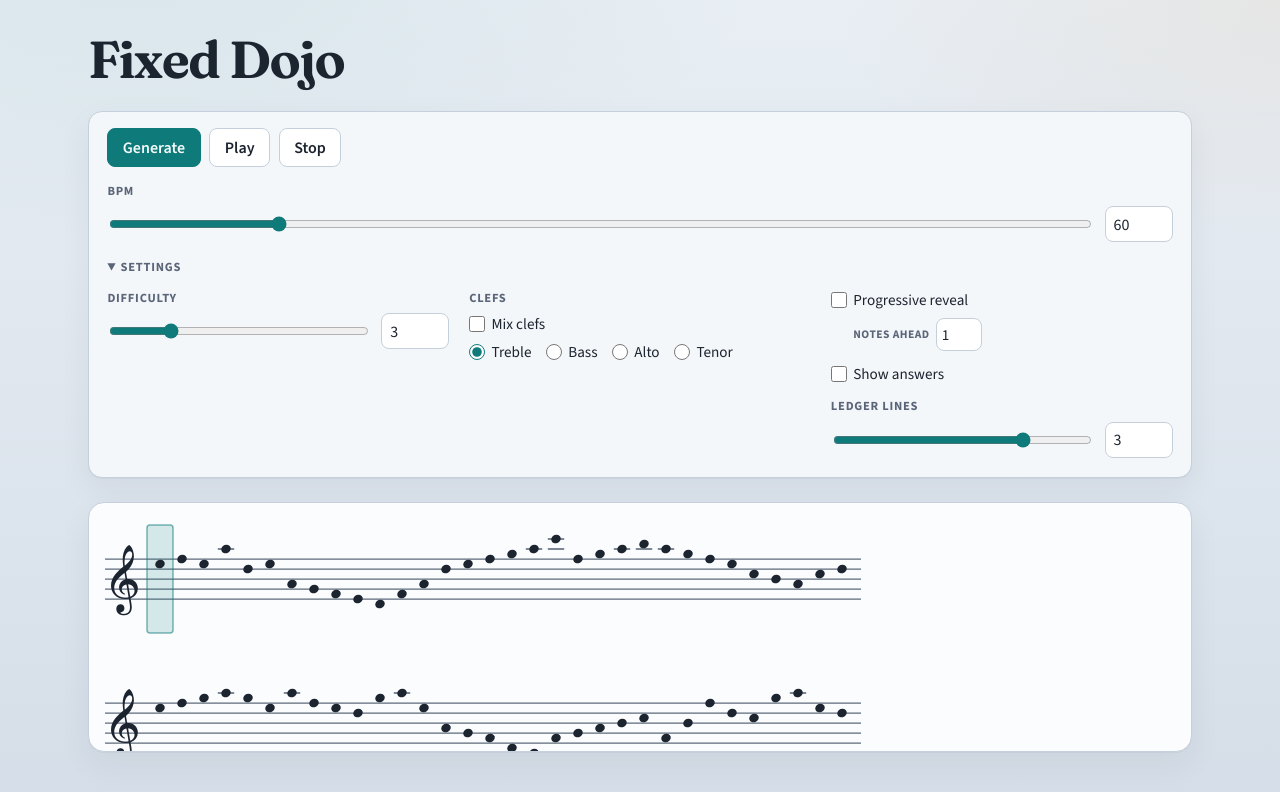
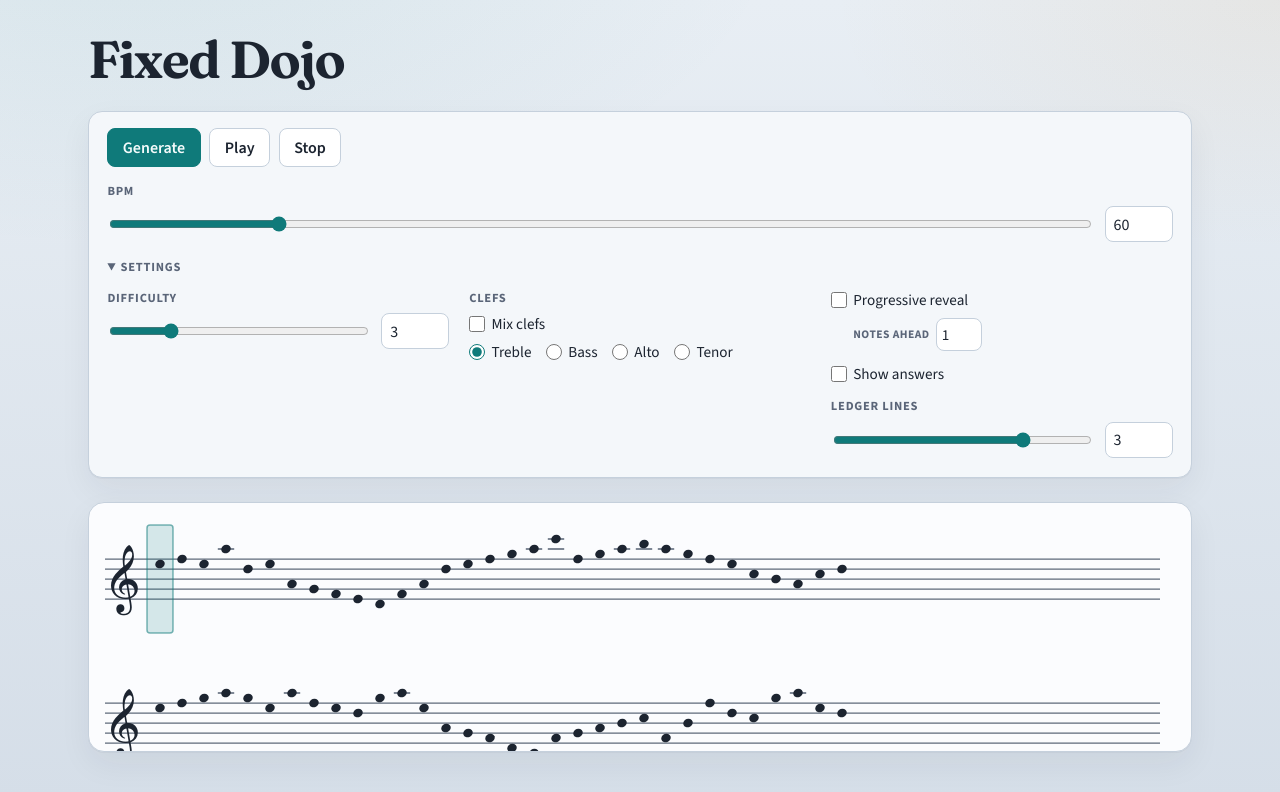
Before and after one commit to greenstrand/solfegepractice, a React (Vite) app: page / in a window 1280 px wide. Shown: the top 792 px of the page. Built offline with nearby package versions, Linux system fonts and the light colour scheme.

Commit message:
Stretch staff rows to the measured container width and cover equalizeRowToWidth.

```diff
--- a/src/styles/score.css
+++ b/src/styles/score.css
@@ -16,6 +16,8 @@
 }
 
 .score-row {
+  display: flex;
+  justify-content: center;
   line-height: 0;
   width: 100%;
 }
--- a/src/view/ScoreView.tsx
+++ b/src/view/ScoreView.tsx
@@ -72,9 +72,7 @@ export function ScoreView({
 
   const equalized = maxStaffRowWidth(rows, perRow);
   const targetWidth =
-    containerWidth > 0 && notesPerRowProp === undefined
-      ? Math.min(equalized, containerWidth)
-      : equalized;
+    containerWidth > 0 && notesPerRowProp === undefined ? containerWidth : equalized;
 
   return (
     <div ref={containerRef} className={className} aria-label="Score">
```
Also changed, not shown: 1 other file (tests, documents, lock files or other folders).
